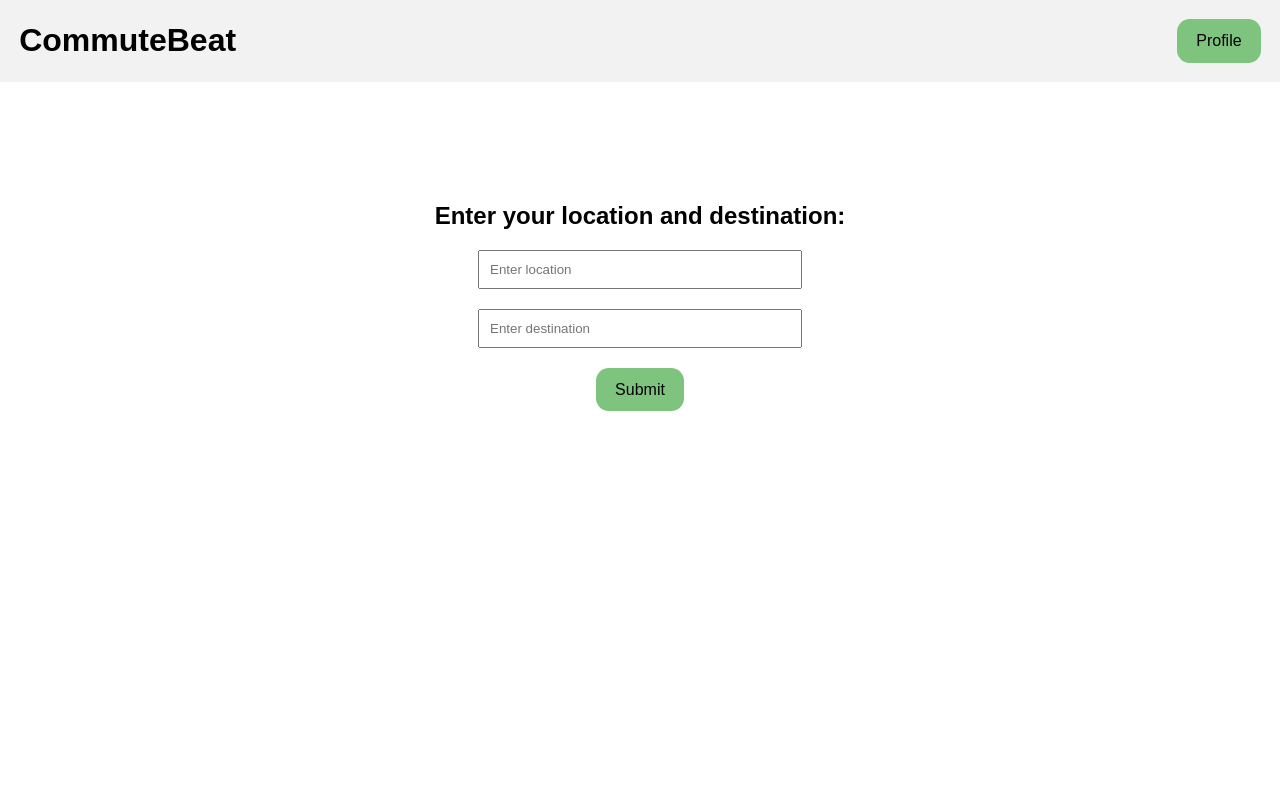
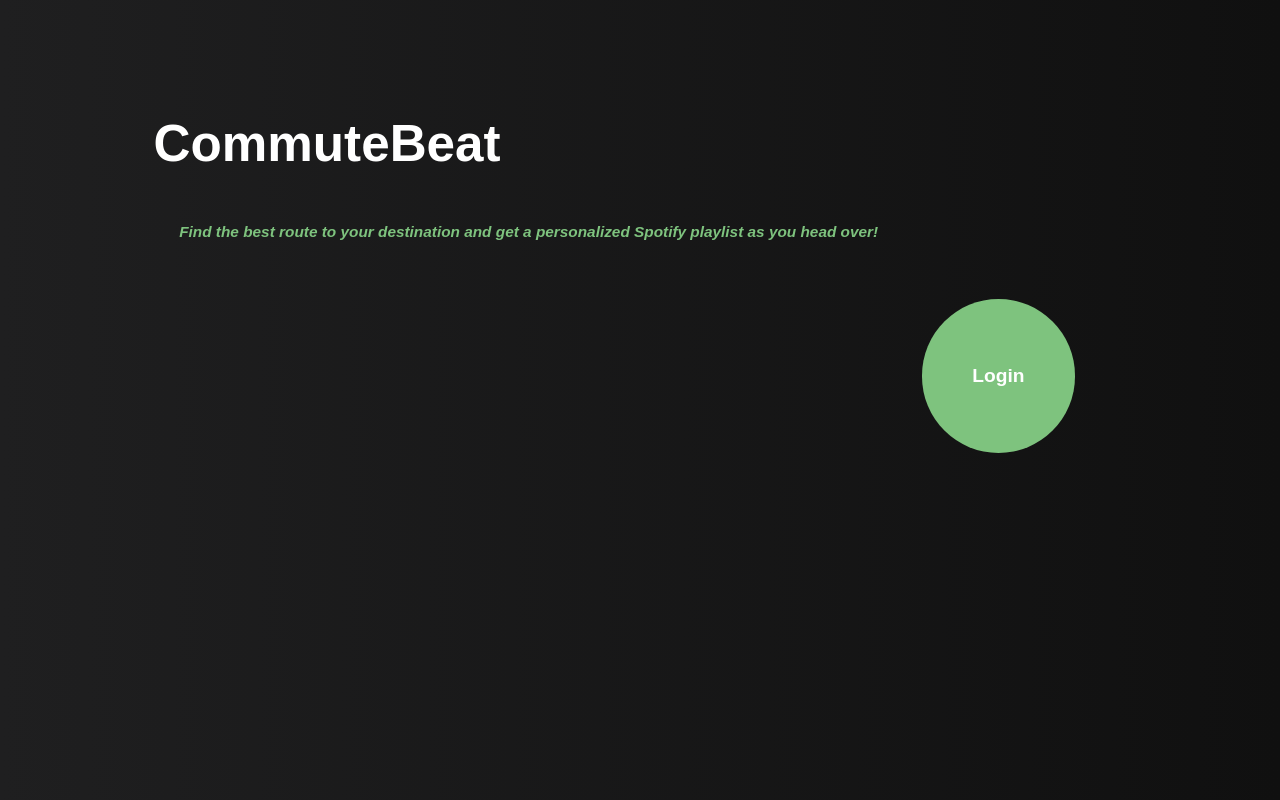
Before and after one commit to celinec1/CS411-Project, a React (Create React App) app in the folder cs411/: page / in a window 1280 px wide. Built offline with nearby package versions, Linux system fonts and the light colour scheme.

Commit message:
small updates

```diff
--- a/cs411/src/App.js
+++ b/cs411/src/App.js
@@ -8,8 +8,8 @@
 function App() {
     return (
       <div className="App">
-        {/* <Home_page /> */}
-        <WebPage />
+        <Home_page />
+        {/* <WebPage /> */}
         <header className="App-header"> </header>
       </div>
     );
```
Also changed, not shown: cs411/src/App.css (+0 -38 lines).
